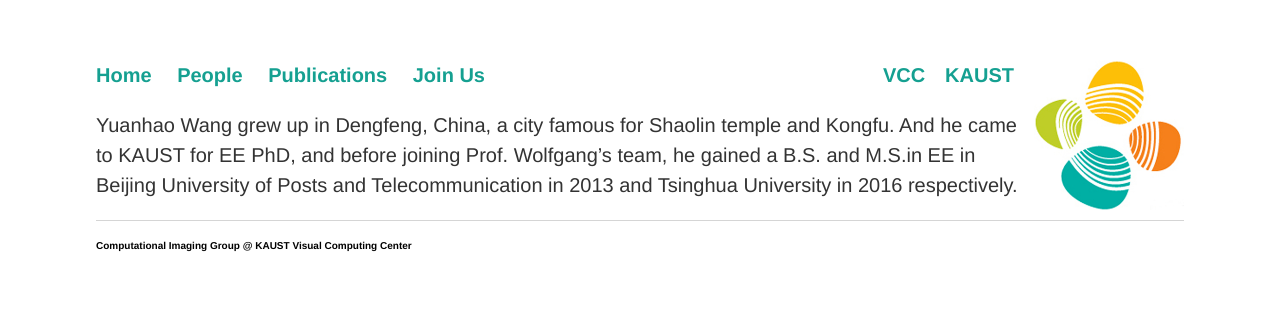
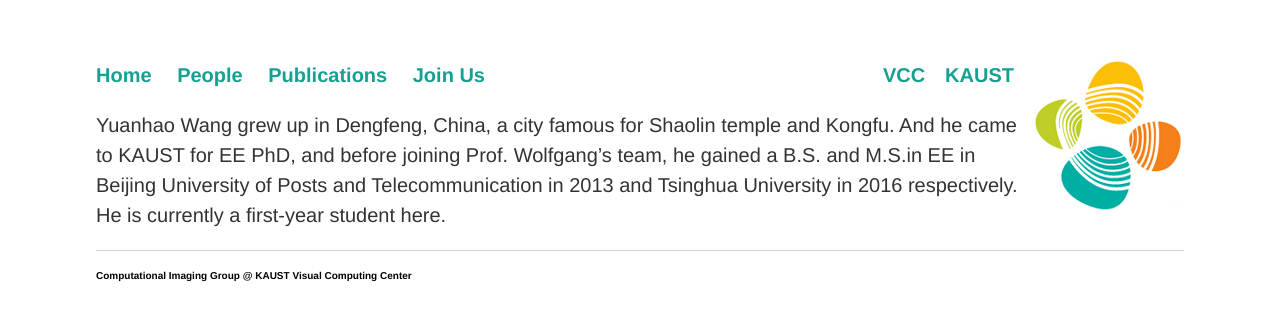
Before and after one commit to vccimaging/vccimaging.github.io, a Jekyll site: the page built from People/wangyh/bio.md, in a window 1280 px wide. Shown: the top 321 px of the page. Built offline with Jekyll 4.4.1, drawn with Linux system fonts in a browser that asks for light colours; our own code applies the rules of GitHub Pages for plain Markdown files.

Commit message:
Update bio.md

```diff
--- a/People/wangyh/bio.md
+++ b/People/wangyh/bio.md
@@ -1 +1,2 @@
 Yuanhao Wang grew up in Dengfeng, China, a city famous for Shaolin temple and Kongfu. And he came to KAUST for EE PhD, and before joining Prof. Wolfgang’s team, he gained a B.S. and M.S.in EE in Beijing University of Posts and Telecommunication in 2013 and Tsinghua University in 2016 respectively.
+He is currently a first-year student here.
```
